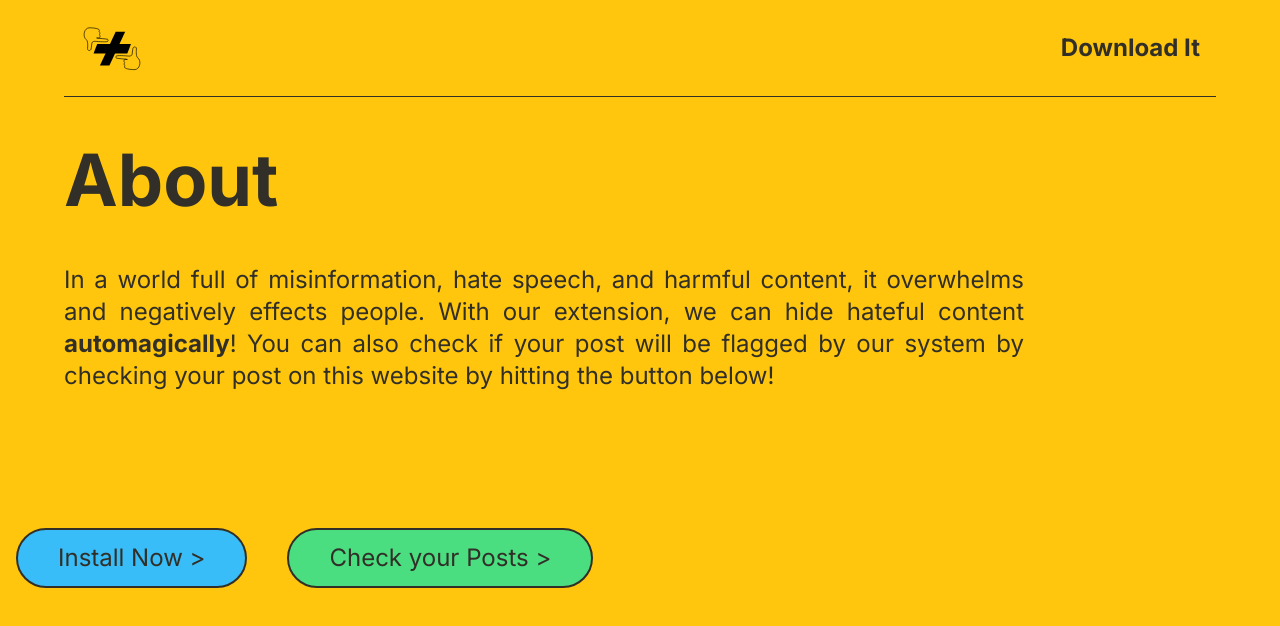
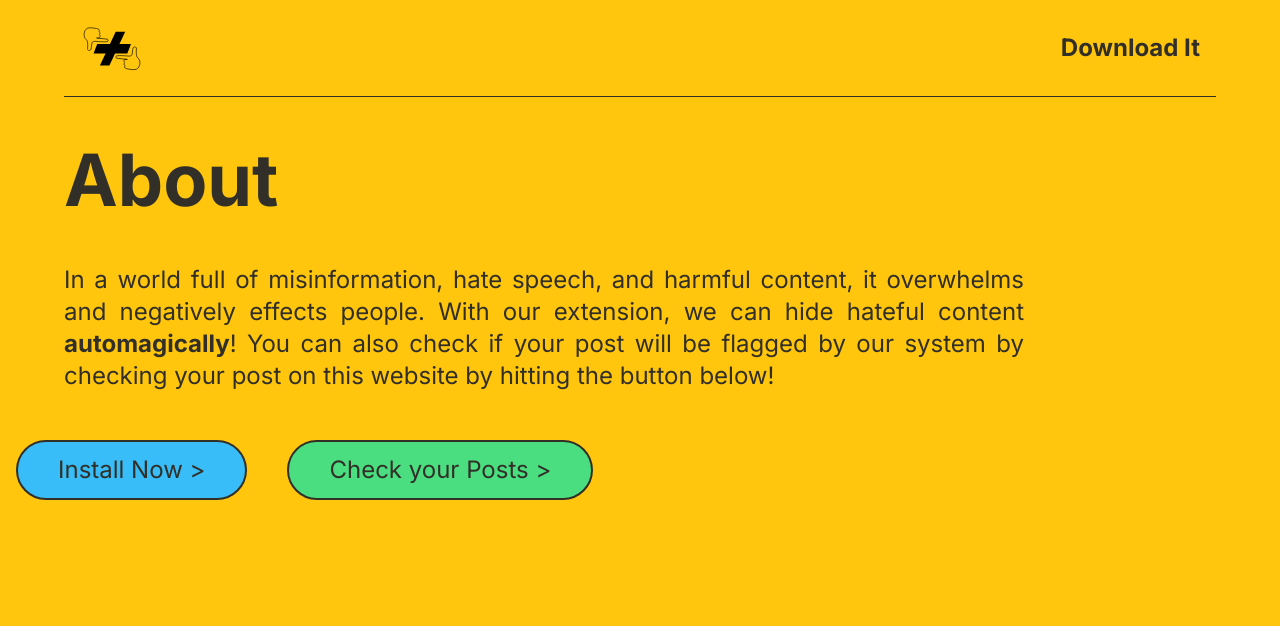
Before and after one commit to Zeyu-Li/positron-website, a Next.js app: page /about in a window 1280 px wide. Shown: the top 626 px of the page. Built offline with nearby package versions, Linux system fonts and the light colour scheme.

Commit message:
fix: styling on about page

```diff
--- a/src/pages/about.tsx
+++ b/src/pages/about.tsx
@@ -36,7 +36,7 @@ export default function About() {
           </div>
         </div> */}
 
-        <div className="border-textPrimary text-textPrimary relative m-auto my-0 h-[60vh] w-full max-w-6xl snap-y snap-end overflow-auto rounded-xl pr-[15vw] pt-24 text-justify text-2xl">
+        <div className="border-textPrimary text-textPrimary relative m-auto my-0 w-full max-w-6xl snap-y snap-end overflow-auto rounded-xl pb-12 pr-[15vw] pt-24 text-justify text-2xl">
           <h1 className="-lg:text-6xl pb-12 text-7xl font-bold">About</h1>
           <p className="text-2xl">
             In a world full of misinformation, hate speech, and harmful content,
```
